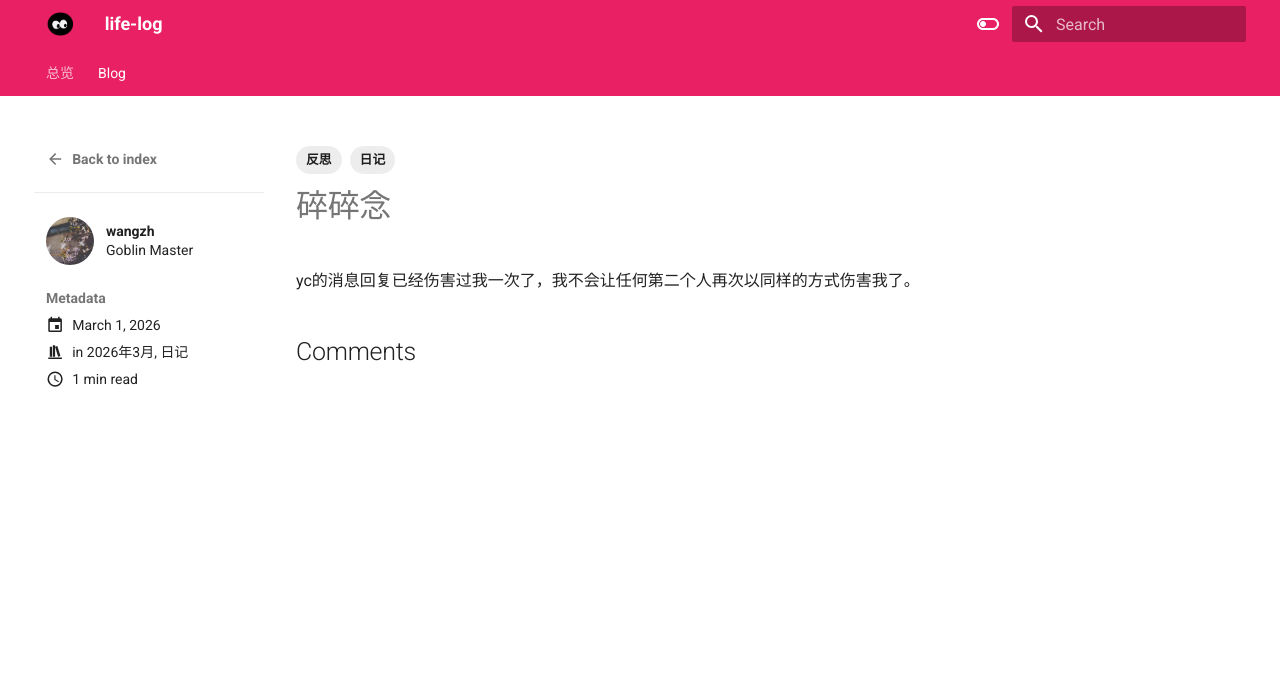
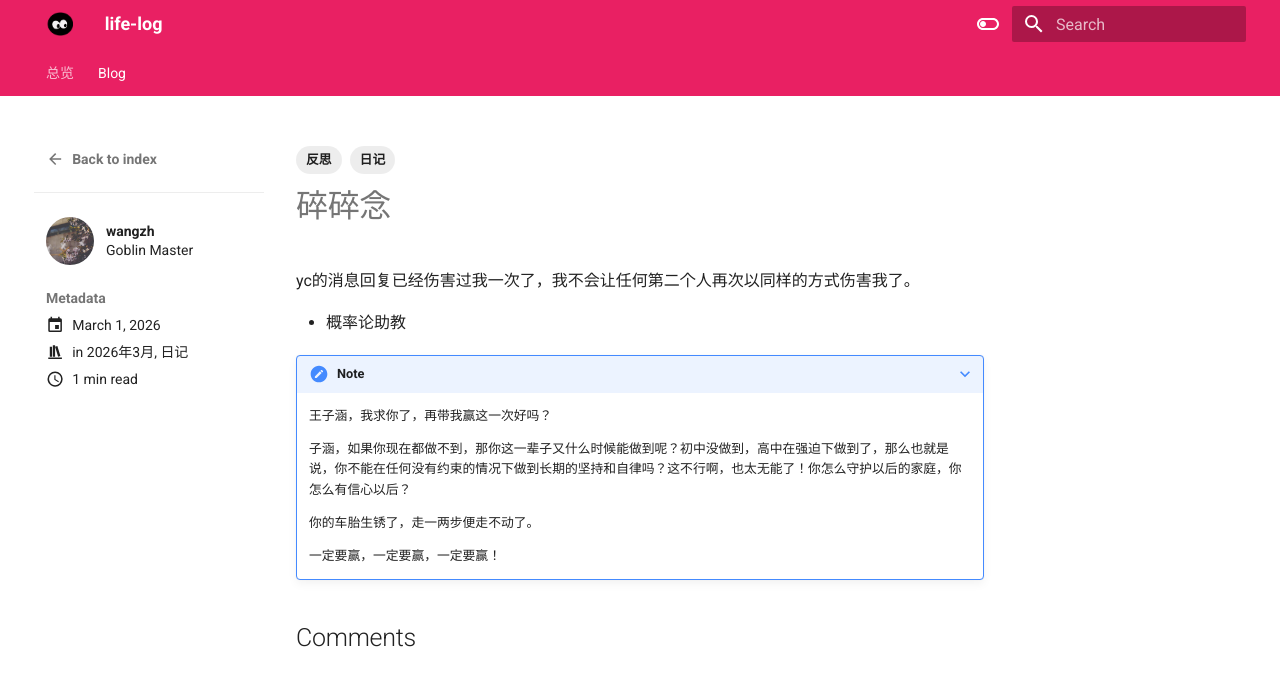
Before and after one commit to wangzh12023/life-log, an MkDocs documentation site: the page built from docs/blog/posts/2026-03-01.md, in a window 1280 px wide. Shown: the top 686 px of the page. Built offline with MkDocs 1.6.1 and Material for MkDocs 9.7.7, drawn with Linux system fonts in a browser that asks for light colours; comment, search, counter and statistics services are not loaded.

Commit message:
feat: update 03-02

```diff
--- a/docs/blog/posts/2026-03-01.md
+++ b/docs/blog/posts/2026-03-01.md
@@ -14,3 +14,16 @@
 yc的消息回复已经伤害过我一次了，我不会让任何第二个人再次以同样的方式伤害我了。
 
 <!-- more -->
+
+
+- 概率论助教
+
+???+ note
+
+    王子涵，我求你了，再带我赢这一次好吗？
+
+    子涵，如果你现在都做不到，那你这一辈子又什么时候能做到呢？初中没做到，高中在强迫下做到了，那么也就是说，你不能在任何没有约束的情况下做到长期的坚持和自律吗？这不行啊，也太无能了！你怎么守护以后的家庭，你怎么有信心以后？
+
+    你的车胎生锈了，走一两步便走不动了。
+
+    一定要赢，一定要赢，一定要赢！
```
Also changed, not shown: docs/blog/posts/2026-02-28.md (renamed from docs/blog/posts/2026-02-28 copy.md).
